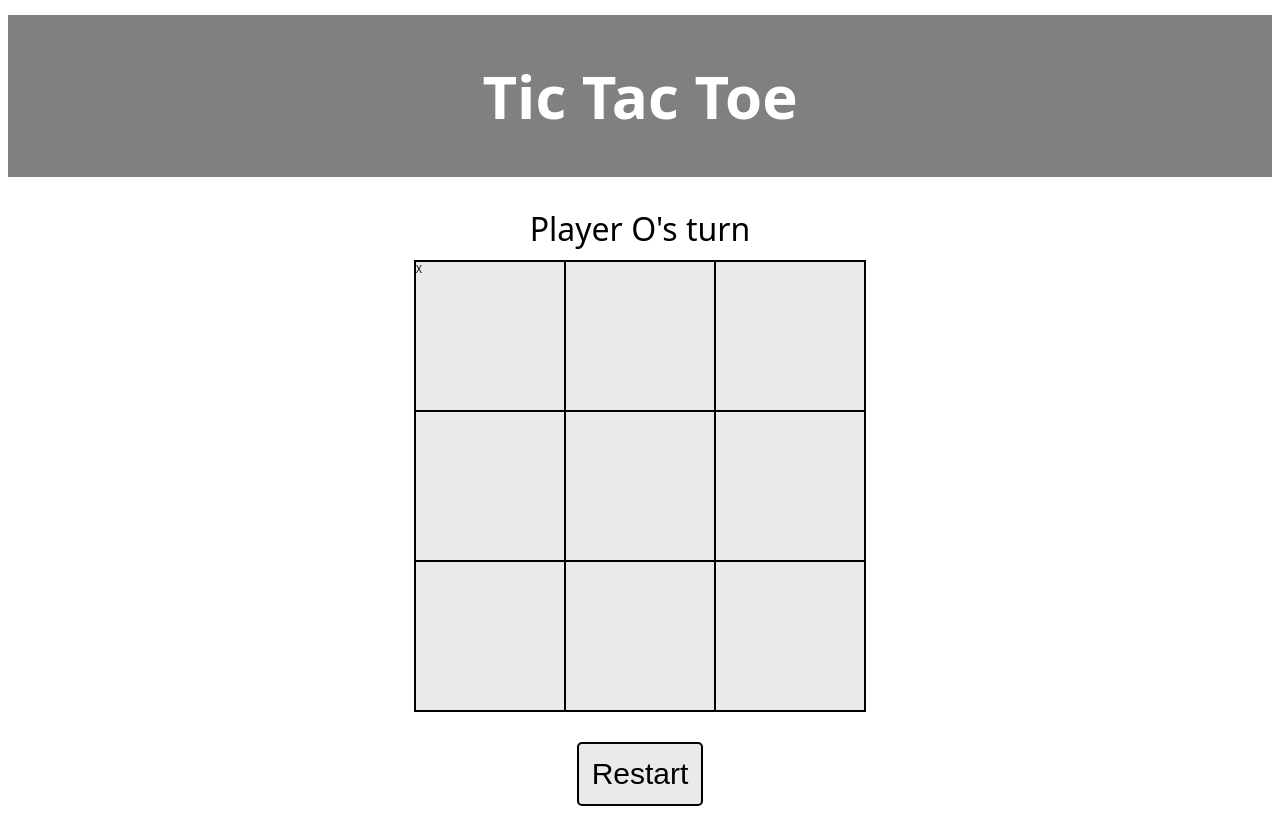
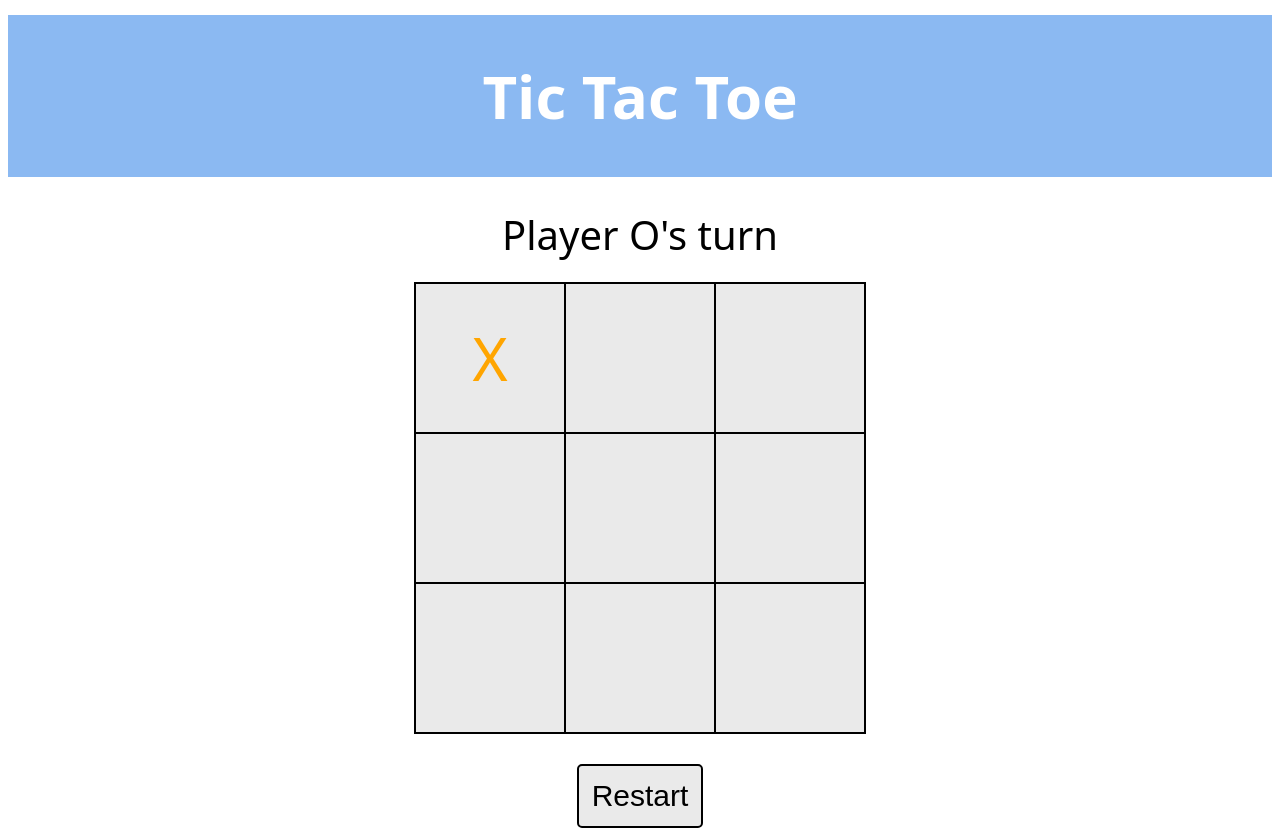
Before and after one commit to adambelko/Tic-Tac-Toe, a plain HTML site: page index.html in a window 1280 px wide. Both pictures are taken after a click on the element 490 px from the left and 336 px from the top of the page. Before the commit the page ends 814 px from the top, so only its background shows below. Drawn offline with Linux system fonts and the light colour scheme.

Commit message:
different colors for markers added

```diff
--- a/script.js
+++ b/script.js
@@ -30,13 +30,24 @@ const displayController = (() => {
             index = field.dataset.index;
             if (gameBoard.boardArr[index] !== "" ) return;
             gameController.playRound(index);
-            field.textContent = gameBoard.boardArr[index];
+            displayController.getMarkerColour(field, index);
         });
     });
 
     const displayMsg = (playersMark) => {
         message.textContent = `Player ${playersMark}'s turn`;
     };
+
+    const getMarkerColour = (field, index) => {
+        if (gameBoard.boardArr[index] === "X") {
+            field.dataset.state = "PlayerX";
+            field.textContent = gameBoard.boardArr[index];
+
+        }else {
+            field.dataset.state = "PlayerO";
+            field.textContent = gameBoard.boardArr[index];
+        }
+    }
 
     const displayWinner = (winner) => {
         if (winner === "") return message.textContent = "It's a tie! Hit restart button to play again";
@@ -55,7 +66,7 @@ const displayController = (() => {
         message.textContent = "Player X's turn";
     });
 
-    return {displayMsg, displayWinner, resetDisplay};
+    return {displayMsg, getMarkerColour, displayWinner, resetDisplay};
 })();
 
 const gameController = (() => {
--- a/styles.css
+++ b/styles.css
@@ -1,7 +1,9 @@
 :root {
     --white: #ffffff;
-    --dark-grey: #808080;
+    --black: #000000;
+    --blue: #8bb9f2;
     --light-grey: #eaeaea;
+    --orange: #ffa500;
     --hover: #d9d8d8;
 }
 
@@ -14,7 +16,7 @@ html {
 header {
     display: flex;
     justify-content: center;
-    background: var(--dark-grey);
+    background: var(--blue);
     color: var(--white);
     font-size: 3rem;
     margin-top: 1.5rem;
@@ -26,8 +28,9 @@ header {
 }
 
 .message {
-    font-size: 3.2rem;
+    font-size: 4rem;
     margin-top: 3rem;
+    margin-bottom: 1rem;
     text-align: center;
 }
 
@@ -43,7 +46,19 @@ header {
 }
 
 .gameboard-field {
+    display: flex;
+    justify-content: center;
+    align-items: center;
+    font-size: 6rem;
     border: 1px solid black;
+}
+
+.gameboard-field[data-state="PlayerX"] {
+    color: var(--orange);
+}
+
+.gameboard-field[data-state="PlayerO"] {
+    color: var(--black);
 }
 
 .gameboard-field:hover {
```
